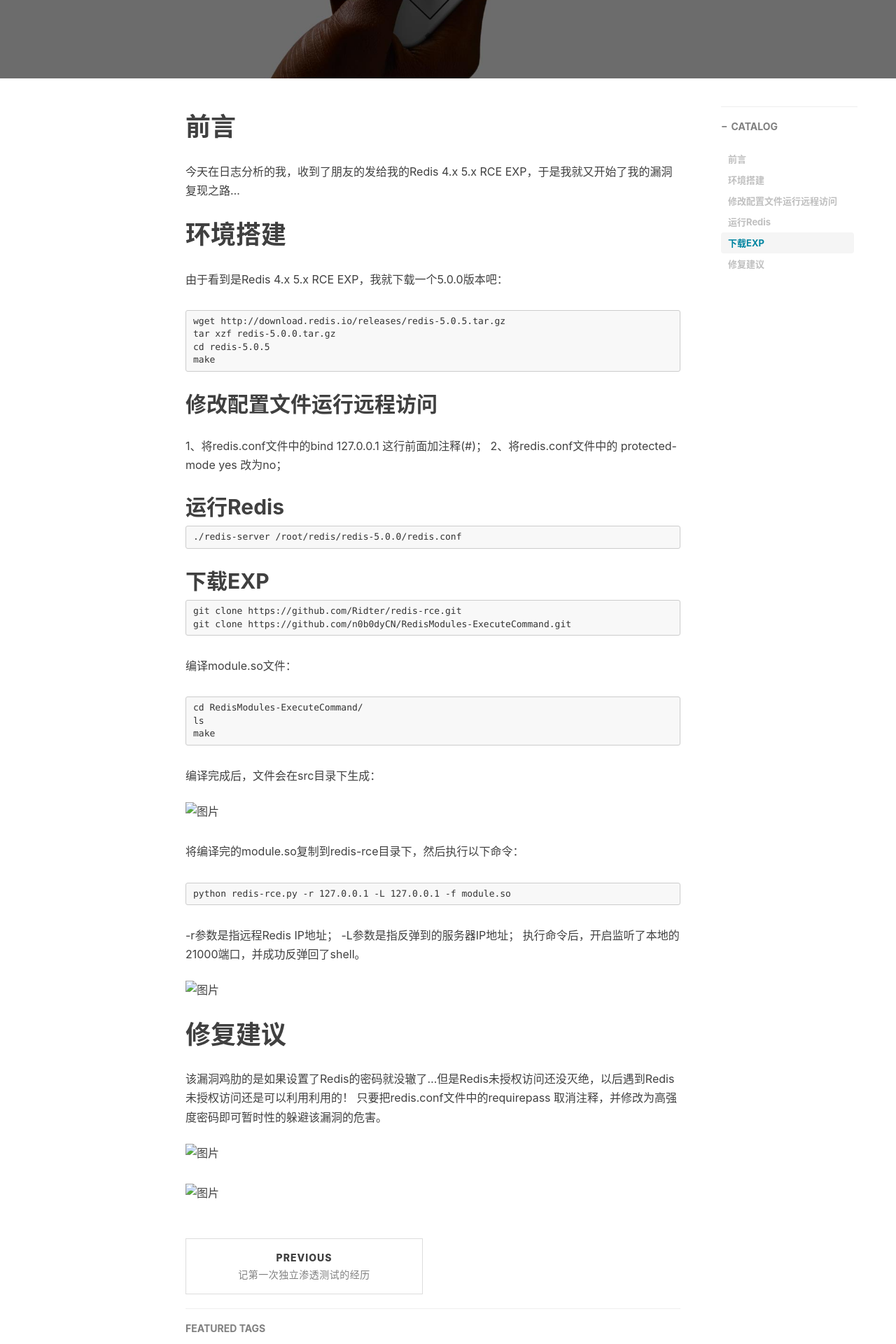
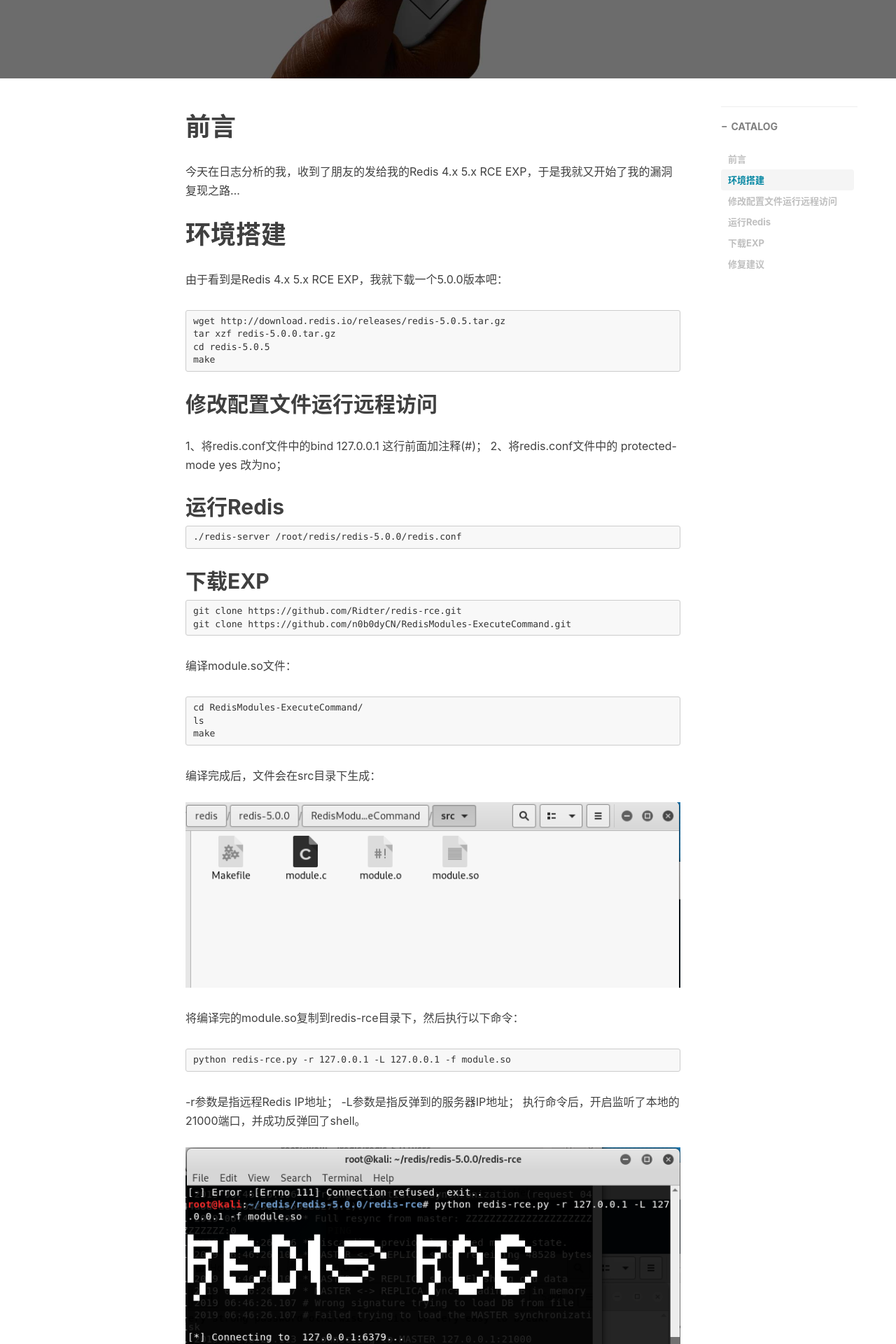
Before and after one commit to FiveAourThe/FiveAourThe.github.io, a Jekyll site: the page built from _posts/2019-07-09-Redis 4.x 5.x 远程命令执行漏洞.md, in a window 1280 px wide. Shown: the part 471-2391 px from the top of the page at 70% size. Built offline with Jekyll 4.4.1, drawn with Linux system fonts in a browser that asks for light colours; nearby versions of some CDN libraries; comment, search, counter and statistics services are not loaded.

Commit message:
Update 2019-07-09-Redis 4.x 5.x 远程命令执行漏洞.md

````diff
--- a/_posts/2019-07-09-Redis 4.x 5.x 远程命令执行漏洞.md
+++ b/_posts/2019-07-09-Redis 4.x 5.x 远程命令执行漏洞.md
@@ -41,7 +41,7 @@
 make
 ```
 编译完成后，文件会在src目录下生成：
-![图片](../../../../redis_rec_1.png)
+![图片](../../../../img/redis_rec_1.png)
 
 将编译完的module.so复制到redis-rce目录下，然后执行以下命令：
 ```
@@ -50,11 +50,11 @@
 -r参数是指远程Redis IP地址；
 -L参数是指反弹到的服务器IP地址；
 执行命令后，开启监听了本地的21000端口，并成功反弹回了shell。
-![图片](../../../../redis_rec_2.png)
+![图片](../../../../img/redis_rec_2.png)
 
 # 修复建议
 该漏洞鸡肋的是如果设置了Redis的密码就没辙了...但是Redis未授权访问还没灭绝，以后遇到Redis未授权访问还是可以利用利用的！
 只要把redis.conf文件中的requirepass 取消注释，并修改为高强度密码即可暂时性的躲避该漏洞的危害。
-![图片](../../../../redis_rec_3.png)
+![图片](../../../../img/redis_rec_3.png)
 
-![图片](../../../../redis_rec_4.png)
+![图片](../../../../img/redis_rec_4.png)
````
